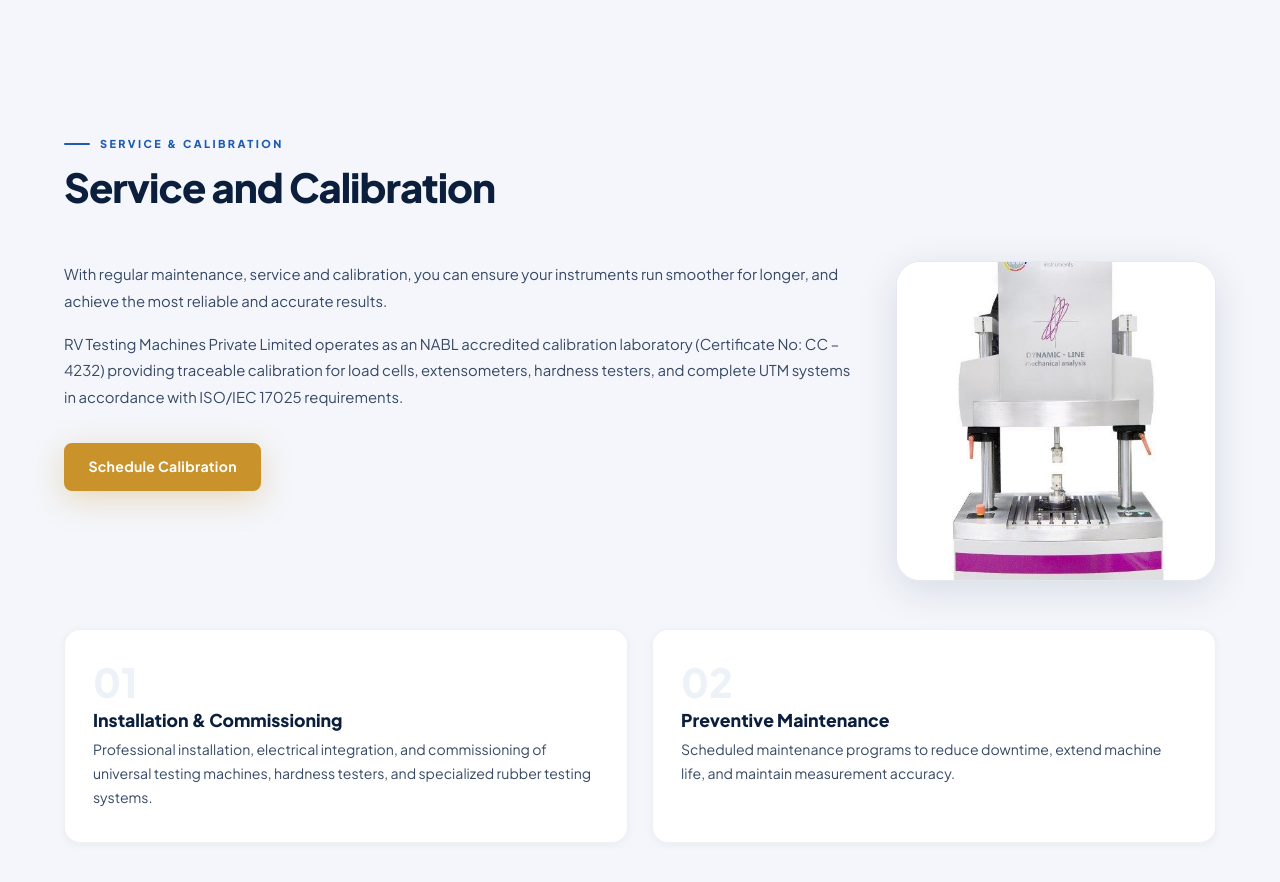
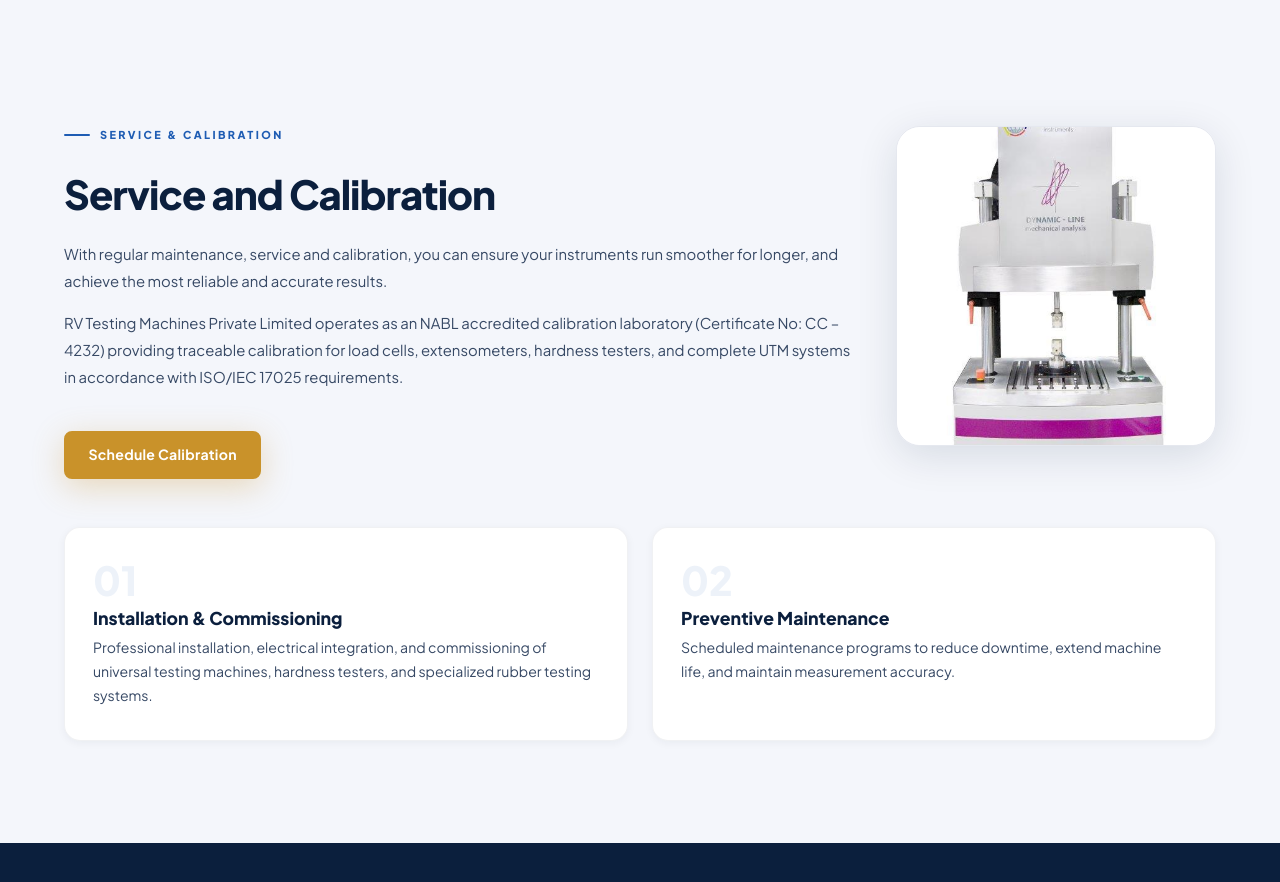
Before and after one commit to Parthibanmuthukumar/rvtestingmachines, a React (Vite) app: page / in a window 1280 px wide. Shown: the part 3760-4642 px from the top of the page. Built offline with nearby package versions, Linux system fonts and the light colour scheme; no server answers.

Commit message:
Align Service and Calibration section image to top header

```diff
--- a/src/pages/Home.jsx
+++ b/src/pages/Home.jsx
@@ -394,22 +394,19 @@ export default function Home() {
       {/* ── Service & Calibration ── */}
       <section className="home-calibration" aria-labelledby="calib-h">
         <div className="home-calibration-inner">
-          <div className="home-calibration-header">
-            <ScrollAnimation direction="up">
-              <span className="home-label">Service &amp; Calibration</span>
-              <h2 id="calib-h">{calibrationSection.title}</h2>
-            </ScrollAnimation>
-          </div>
-
           <div className="calibration-showcase">
             <ScrollAnimation direction="left">
               <div className="calibration-text">
+                <span className="home-label">Service &amp; Calibration</span>
+                <h2 id="calib-h" className="calibration-heading">{calibrationSection.title}</h2>
                 {calibrationSection.paragraphs.map((para, i) => (
                   <p key={i}>{para}</p>
                 ))}
-                <Link to="/contact" className="btn btn-gold calibration-cta">
-                  Schedule Calibration
-                </Link>
+                <div style={{ marginTop: '0.5rem' }}>
+                  <Link to="/contact" className="btn btn-gold calibration-cta">
+                    Schedule Calibration
+                  </Link>
+                </div>
               </div>
             </ScrollAnimation>
             <ScrollAnimation direction="right">
--- a/src/styles/home-sections.css
+++ b/src/styles/home-sections.css
@@ -462,13 +462,14 @@
   margin-bottom: clamp(2rem, 4vw, 3.5rem);
 }
 
-.home-calibration-header h2 {
+.home-calibration-header h2,
+.calibration-heading {
   font-size: clamp(1.7rem, 3.5vw, 2.5rem);
   font-weight: 900;
   color: var(--navy);
   letter-spacing: -0.025em;
   line-height: 1.15;
-  margin-top: 0.2rem;
+  margin: 0.2rem 0 0.5rem;
 }
 
 .calibration-showcase {
```
